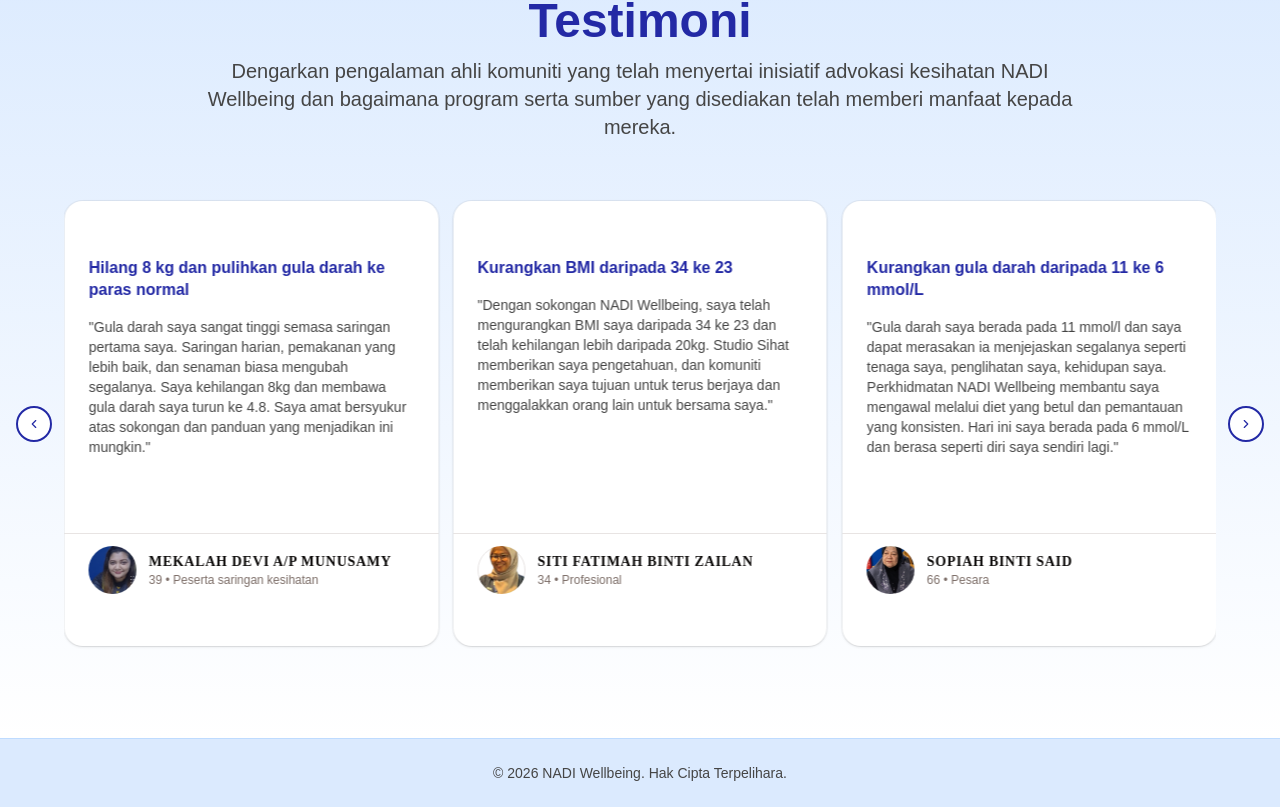
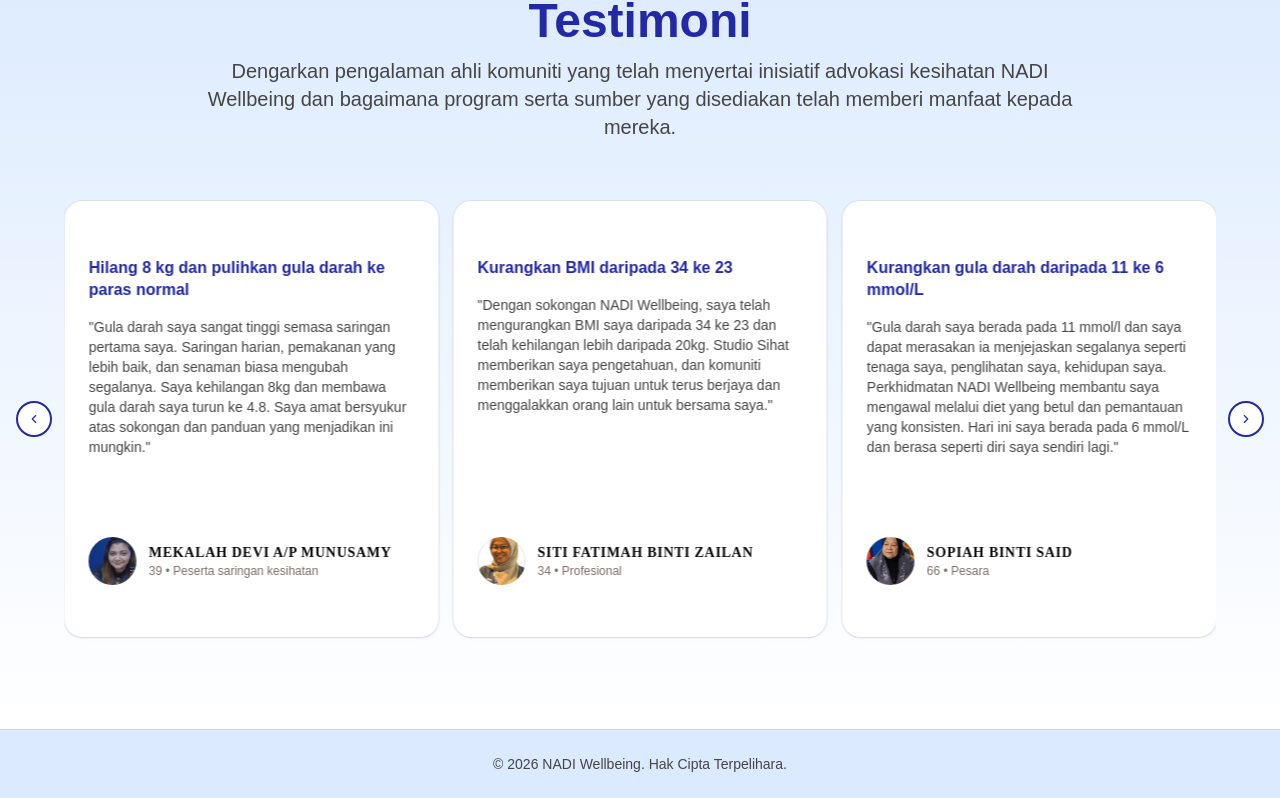
Before and after one commit to ameera-hussain/nadi-wellbeing, a React (Vite) app in the folder apps/web/: page / in a window 1280 px wide. Shown: the part 6020-6827 px from the top of the page. Built offline with nearby package versions, Linux system fonts and the light colour scheme.

Commit message:
testimonial adjustment

```diff
--- a/apps/web/src/components/Testimonials.tsx
+++ b/apps/web/src/components/Testimonials.tsx
@@ -66,11 +66,11 @@ export function Testimonials() {
                         {testimonial.title}
                       </h3>
                     </div>
-                    <p className="text-xs sm:text-sm text-[#454545] mb-4 sm:mb-5 flex-1">
+                    <p className="text-xs sm:text-sm text-[#454545] mb-2 sm:mb-3 flex-1">
                       "{testimonial.quote}"
                     </p>
                   </CardContent>
-                  <CardHeader className="flex flex-row items-center gap-2 sm:gap-3 pt-2 sm:pt-3 pb-4 sm:pb-5 px-4 sm:px-5 md:px-6 border-t">
+                  <CardHeader className="flex flex-row items-center gap-2 sm:gap-3 pt-2 sm:pt-3 pb-4 sm:pb-5 px-4 sm:px-5 md:px-6">
                     <Avatar className="h-10 w-10 sm:h-12 sm:w-12">
                       <AvatarImage src={testimonial.image} alt={testimonial.name} />
                       <AvatarFallback className="text-xs sm:text-sm">
```
